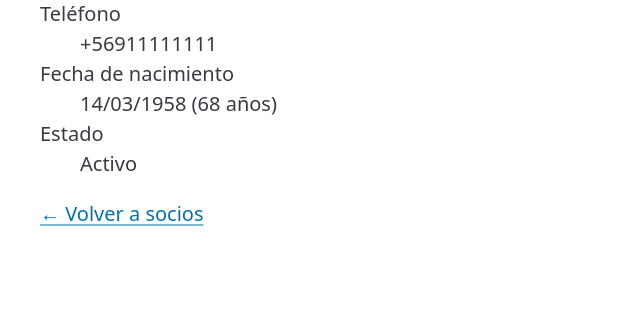
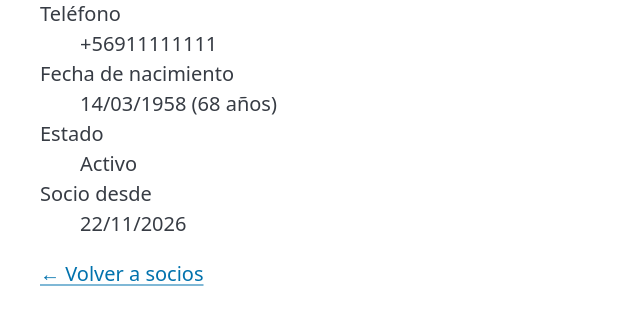
Before and after one commit to prv-cftohiggins/blockbuster, a Laravel app: page /socios/1 in a window 1280 px wide. Shown: the part 316-641 px from the top of the page, without its empty margins (0-640 px from the left). Run offline with Laravel 12, Linux system fonts and the light colour scheme; data comes from the database, SQL or seed files in the repository; some libraries are stand-ins or nearby versions.

Commit message:
Revisión: mostrar desde cuándo es socio

```diff
--- a/resources/views/socios/show.blade.php
+++ b/resources/views/socios/show.blade.php
@@ -25,6 +25,8 @@
                 <mark>Suspendido</mark>
             @endif
         </dd>
+        <dt>Socio desde</dt>
+        <dd>{{ $socio->created_at->format('d/m/Y') }}</dd>
     </dl>
 
     <p><a href="{{ route('socios.index') }}">← Volver a socios</a></p>
```
